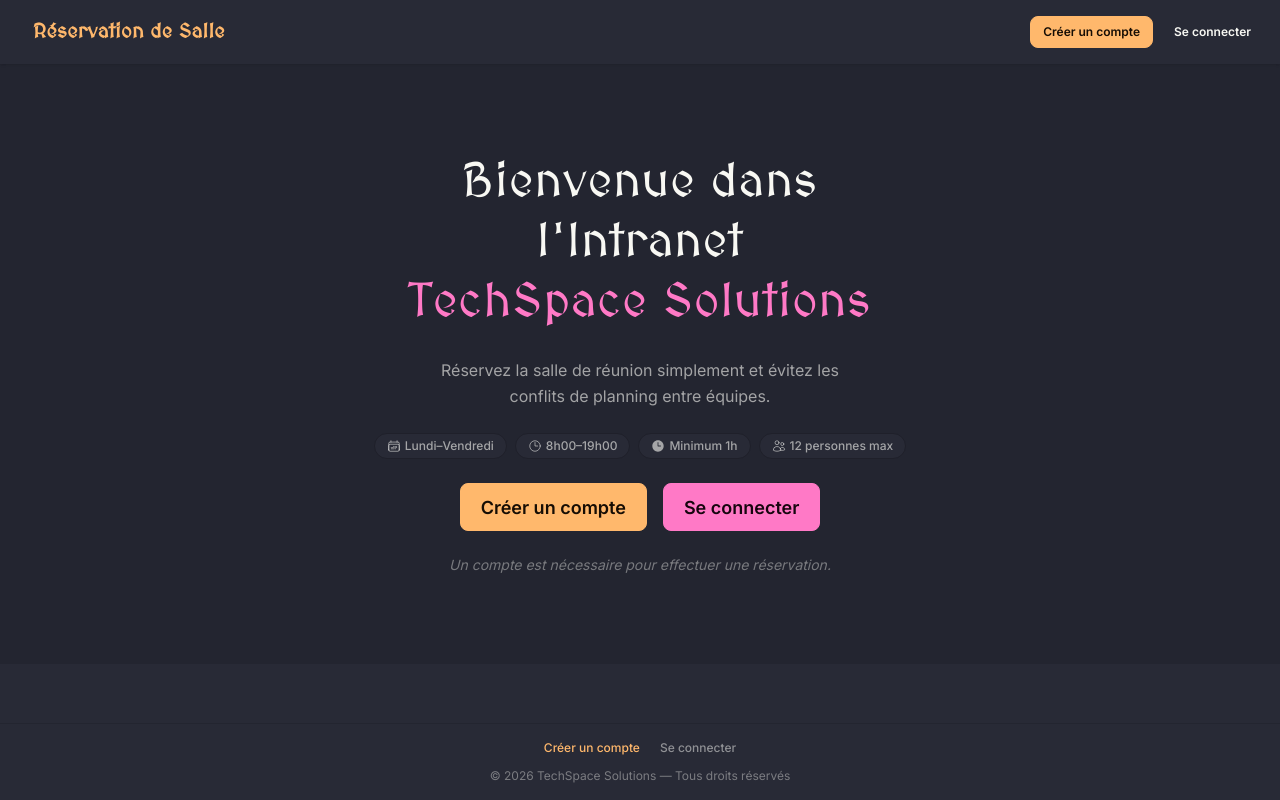
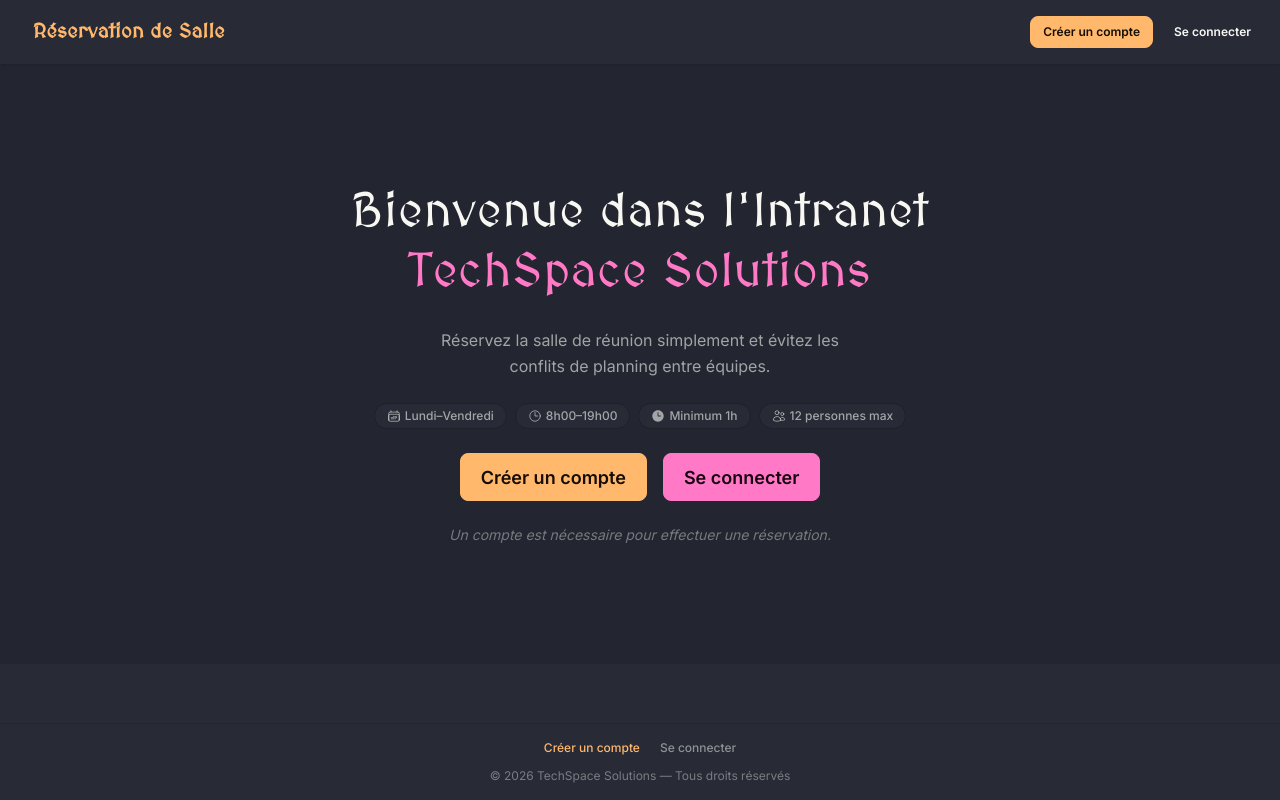
Before and after one commit to sylvain-malbon/reservation-de-salle, a React (Vite) app in the folder frontend/: page / in a window 1280 px wide. Built offline with nearby package versions, Linux system fonts and the light colour scheme.

Commit message:
Améliore la largeur du conteneur du titre sur la page d’accueil pour éviter un retour à la ligne prématuré et harmoniser la hiérarchie visuelle.

```diff
--- a/frontend/src/pages/Home.jsx
+++ b/frontend/src/pages/Home.jsx
@@ -13,13 +13,15 @@ function Home() {
   return (
     <div className="hero min-h-[75vh] bg-base-200">
       <div className="hero-content text-center">
-        <div className="max-w-xl flex flex-col items-center gap-6">
 
+        <div className="w-full flex flex-col items-center gap-6">
           {/* Titre */}
-          <h1 className="text-4xl md:text-5xl font-brand text-base-content leading-tight">
-            Bienvenue dans l'Intranet<br />
-            <span className="text-primary">TechSpace Solutions</span>
-          </h1>
+          <div className="w-full max-w-2xl">
+            <h1 className="text-4xl md:text-5xl font-brand text-base-content leading-tight text-center">
+              Bienvenue dans l'Intranet<br />
+              <span className="text-primary">TechSpace Solutions</span>
+            </h1>
+          </div>
 
           {/* Accroche */}
           <p className="text-base text-base-content/60 max-w-md leading-relaxed">
```
